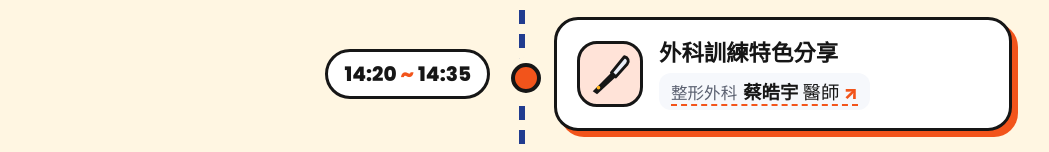
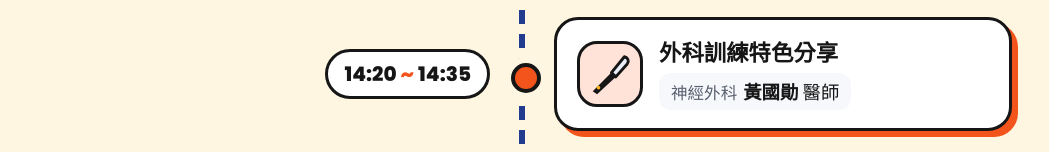
Before and after one commit to shiyun0310/CHIMEI_116PGY_Registration, a plain HTML site: page index.html in a window 1280 px wide. Shown: the part 3851-4003 px from the top of the page, without its empty margins (118-1167 px from the left). Drawn offline with Linux system fonts and the light colour scheme; no server answers.

Commit message:
外科講者：蔡皓宇醫師更換為神經外科黃國勛醫師 (#84)
Claude-Session: https://claude.ai/code/session_01HH3UicnUjv7jFQrxvGtfNV

Co-authored-by: Claude <noreply@anthropic.com>

```diff
--- a/index.html
+++ b/index.html
@@ -297,7 +297,7 @@
         <div class="tl-card">
           <div class="tl-icon wobble"><svg><use href="#i-scalpel"/></svg></div>
           <div class="tl-body"><h3>外科<span>訓練特色分享</span></h3>
-            <ul class="spk"><li><a class="spk-link" href="https://sub.chimei.org.tw/57550/index.php/members/20-members-list-02/28-%E8%94%A1%E7%9A%93%E5%AE%87" target="_blank" rel="noopener" aria-label="蔡皓宇醫師介紹（另開新視窗）"><small>整形外科</small><b>蔡皓宇</b> 醫師 <span class="ext" aria-hidden="true">↗</span></a></li></ul>
+            <ul class="spk"><li><small>神經外科</small><b>黃國勛</b> 醫師</li></ul>
           </div>
         </div>
       </li>
@@ -383,7 +383,7 @@
         <div class="doc"><span class="av">陳</span><div><small>PGY2 內科組</small><b>陳揚恩</b> 醫師</div></div>
       </div>
       <div class="panel k-red" role="tabpanel" id="p-surg" aria-labelledby="tab-surg" hidden>
-        <a class="doc doc-link" href="https://sub.chimei.org.tw/57550/index.php/members/20-members-list-02/28-%E8%94%A1%E7%9A%93%E5%AE%87" target="_blank" rel="noopener" aria-label="蔡皓宇醫師介紹（另開新視窗）"><span class="av">蔡</span><div><small>整形外科</small><b>蔡皓宇</b> 醫師</div><span class="ext" aria-hidden="true">↗</span></a>
+        <div class="doc"><span class="av">黃</span><div><small>神經外科</small><b>黃國勛</b> 醫師</div></div>
         <a class="doc doc-link" href="https://sub.chimei.org.tw/57530/index.php/members/17-members-list-02/49-%E8%AC%9D%E4%BD%B3%E9%A7%A4%E9%86%AB%E5%B8%AB" target="_blank" rel="noopener" aria-label="謝佳駤醫師介紹（另開新視窗）"><span class="av">謝</span><div><small>泌尿外科</small><b>謝佳駤</b> 醫師</div><span class="ext" aria-hidden="true">↗</span></a>
         <div class="doc"><span class="av">陳</span><div><small>PGY2 外科組</small><b>陳威良</b> 醫師</div></div>
       </div>
```
